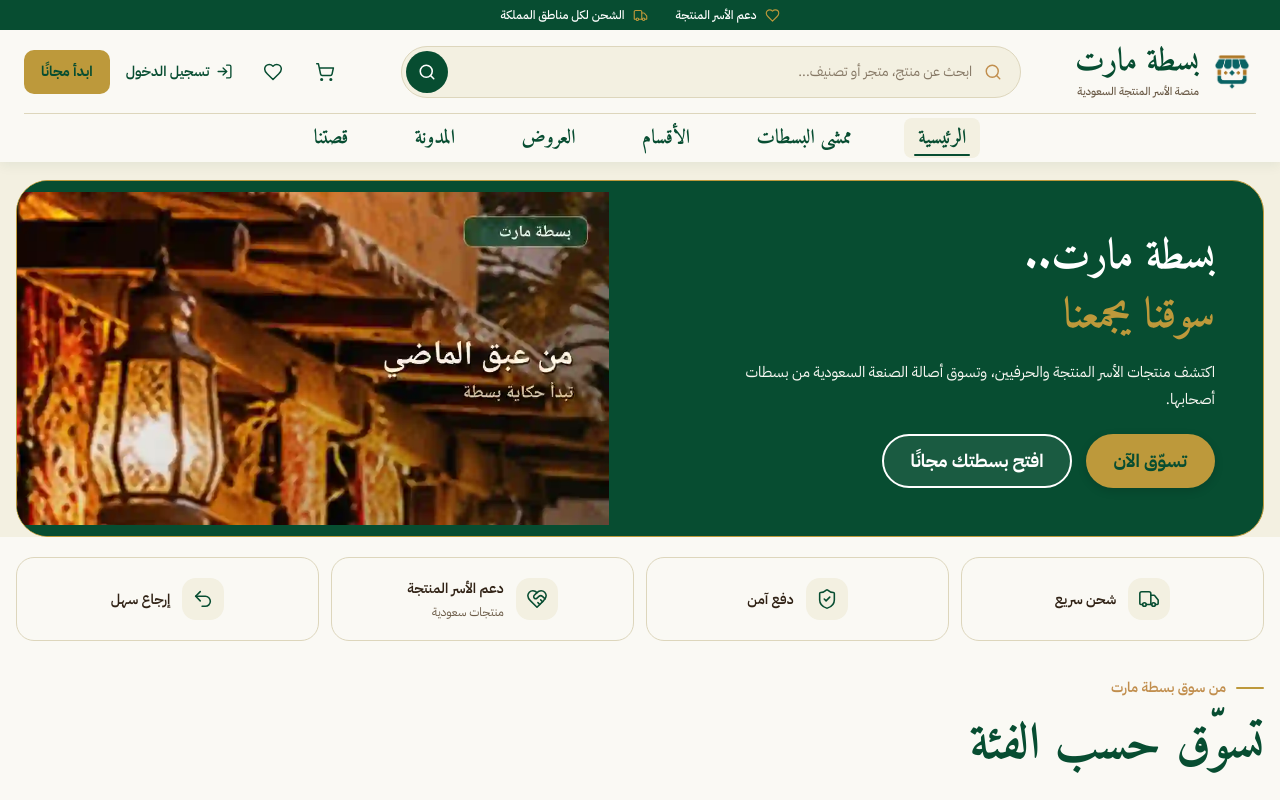
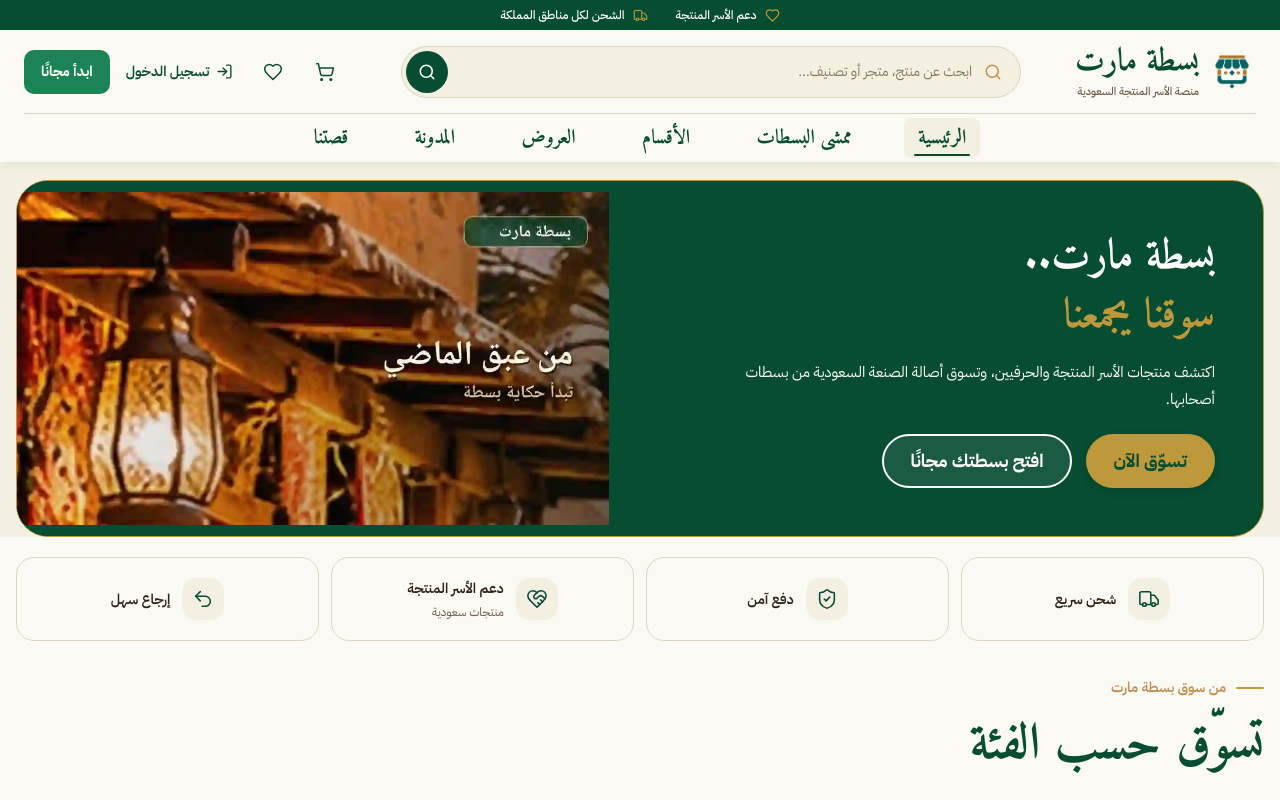
Before and after one commit to mos1985248-dotcom/BASTAH, a Next.js app: page / in a window 1280 px wide. Shown: the top 800 px of the page. Built offline with nearby package versions, Linux system fonts and the light colour scheme; no server answers; a web font is replaced by a local one.

Commit message:
Restore green registration CTA with white text in header

```diff
--- a/components/layout/nav.module.css
+++ b/components/layout/nav.module.css
@@ -219,8 +219,8 @@
   .tagline { font-size: 11px; }
   .search { grid-area: search; max-width: 620px; justify-self: center; }
   .actions { grid-area: actions; gap: 10px; }
-  .actions :global(.basita-nav-register) { display: inline-flex; background: var(--ui-gold); color: var(--ui-green-deep); border-radius: 10px; padding-inline: 17px; }
-  .actions :global(.basita-nav-register):hover { background: var(--ui-sand); }
+  .actions :global(.basita-nav-register) { display: inline-flex; background: var(--ui-green); color: var(--ui-white); border-radius: 10px; padding-inline: 17px; }
+  .actions :global(.basita-nav-register):hover { background: var(--ui-green-hover); color: var(--ui-white); }
   .actions :global(.basita-nav-icon) { border: 0; background: transparent; }
   .actions :global(.basita-nav-login) { padding-inline: 8px; }
   .nav { grid-area: nav; display: block; border-top: 1px solid var(--ui-border); padding-block: 4px; }
```
